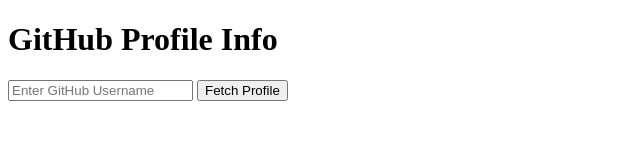
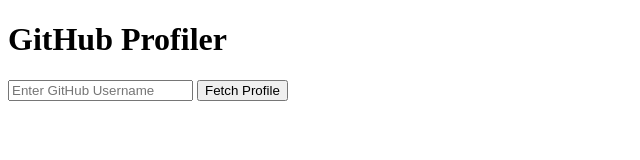
Before and after one commit to paiphyonaing93/github-profile, a plain HTML site: page index.html in a window 1280 px wide. Shown: the whole page, without its empty margins (0-640 px from the left). Drawn offline with Linux system fonts and the light colour scheme.

Commit message:
change the h1 tag

```diff
--- a/index.html
+++ b/index.html
@@ -3,12 +3,12 @@
 <head>
     <meta charset="UTF-8">
     <meta name="viewport" content="width=device-width, initial-scale=1.0">
-    <title>Github - Profile</title>
+    <title>Github Profiler</title>
     <link rel="stylesheet" href="style.css">
 </head>
 <body>
     <div class="container">
-        <h1>GitHub Profile Info</h1>
+        <h1>GitHub Profiler</h1>
         <input type="text" id="username" placeholder="Enter GitHub Username">
         <button id="fetchProfile">Fetch Profile</button>
         <div id="profileInfo" class="profile-info">
```
